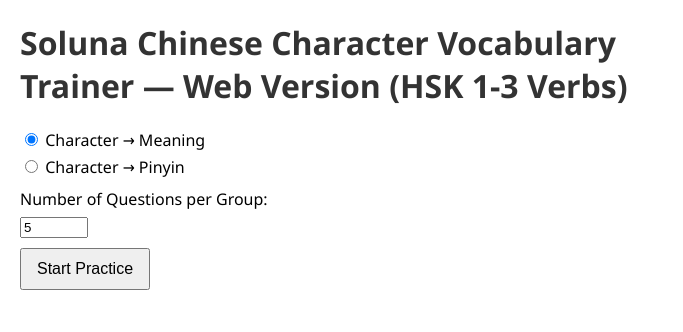
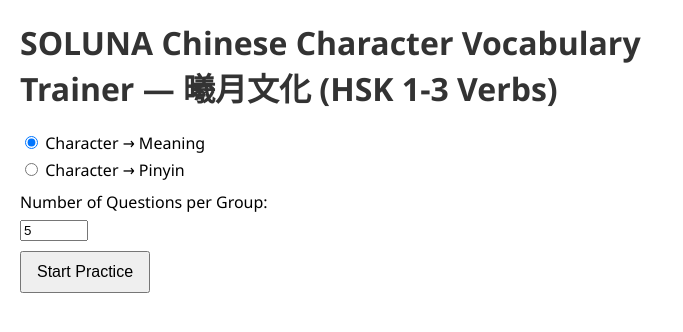
Before and after one commit to JIAXIWEI0909/Soluna-Chinese-Character-Vocabulary-Trainer, a plain HTML site: page index.html in a window 1280 px wide. Shown: the whole page, without its empty margins (0-683 px from the left). Drawn offline with Linux system fonts and the light colour scheme.

Commit message:
index.html

```diff
--- a/index.html
+++ b/index.html
@@ -18,7 +18,7 @@
 </head>
 <body>
 
-<h1>Soluna Chinese Character Vocabulary Trainer — Web Version (HSK 1-3 Verbs)</h1>
+<h1>SOLUNA Chinese Character Vocabulary Trainer — 曦月文化 (HSK 1-3 Verbs)</h1>
 
 <div>
   <label>
```
